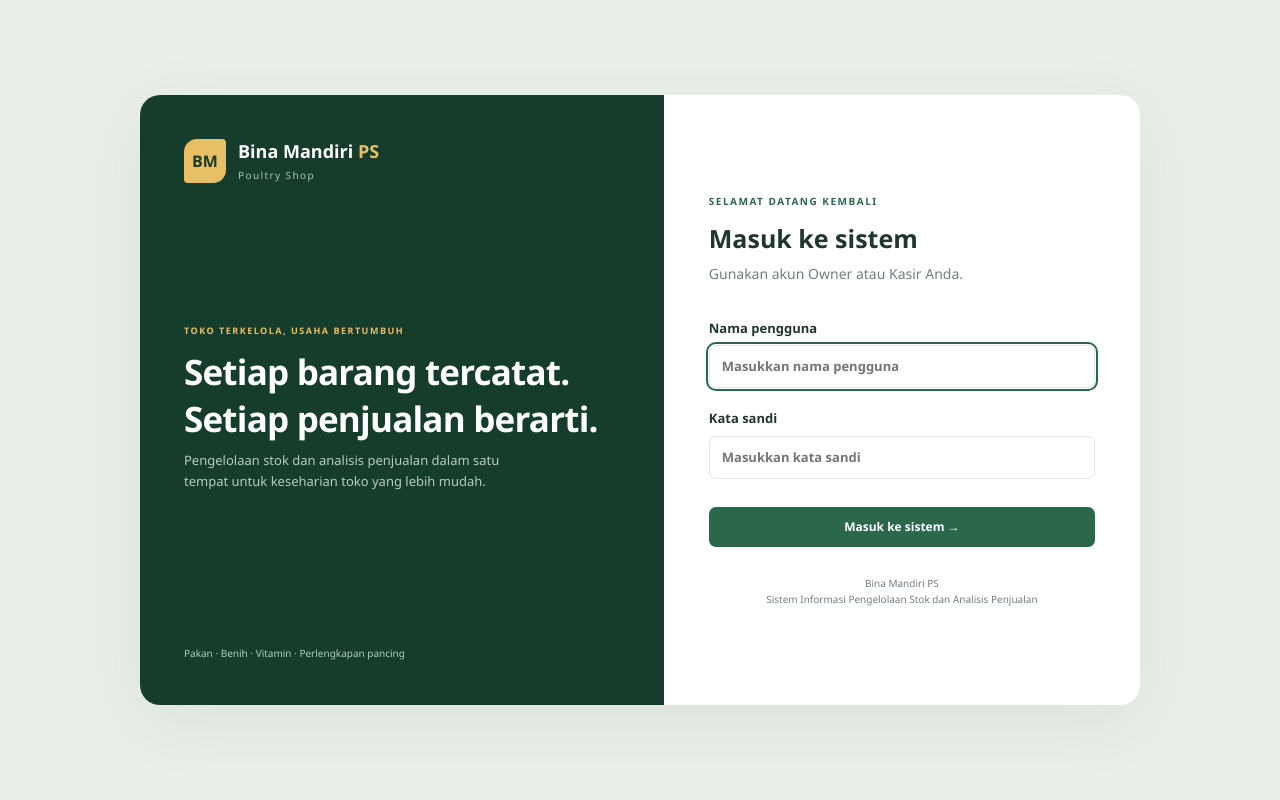
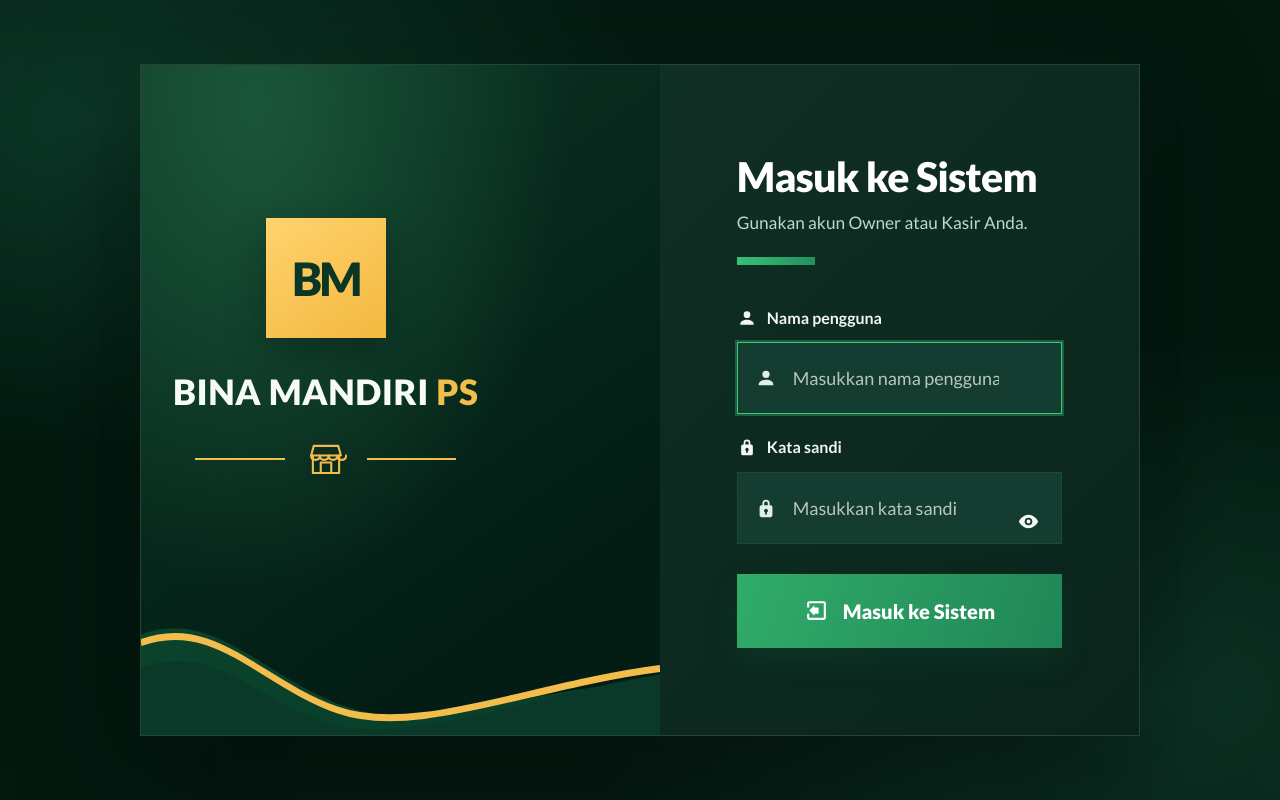
Before and after one commit to muhammadarif17171/mandiri, a Laravel app: page /login in a window 1280 px wide. Run offline with Laravel 12, Linux system fonts and the light colour scheme.

Commit message:
Update login design and use Lato font
Co-authored-by: Copilot App <223556219+Copilot@users.noreply.github.com>

```diff
--- /dev/null
+++ b/public/css/login.css
@@ -0,0 +1,484 @@
+@font-face {
+    font-family: 'Lato';
+    font-style: normal;
+    font-weight: 400;
+    font-display: swap;
+    src: url('../fonts/lato-regular.ttf') format('truetype');
+}
+
+@font-face {
+    font-family: 'Lato';
+    font-style: normal;
+    font-weight: 700;
+    font-display: swap;
+    src: url('../fonts/lato-bold.ttf') format('truetype');
+}
+
+@font-face {
+    font-family: 'Lato';
+    font-style: normal;
+    font-weight: 900;
+    font-display: swap;
+    src: url('../fonts/lato-black.ttf') format('truetype');
+}
+
+.login-page {
+    --login-forest: #09271d;
+    --login-panel: #102f25;
+    --login-input: #153c30;
+    --login-green: #30a66a;
+    --login-gold: #f2bd4b;
+    font-family: 'Lato', 'Segoe UI', sans-serif;
+    min-height: 100vh;
+    padding: clamp(24px, 7vh, 72px) clamp(20px, 6vw, 100px);
+    color: #f5faf6;
+    background:
+        radial-gradient(ellipse at 8% 15%, #0c3828 0, transparent 34%),
+        radial-gradient(ellipse at 91% 87%, #0d3325 0, transparent 36%),
+        #031910;
+}
+
+.login-shell {
+    width: min(1472px, 100%);
+    min-height: max(620px, min(84vh, 800px));
+    grid-template-columns: 1.04fr .96fr;
+    border: 1px solid #ffffff20;
+    border-radius: 30px;
+    background: var(--login-forest);
+    box-shadow: 0 30px 100px #0008, 0 0 50px #35a66b12;
+}
+
+.login-story {
+    position: relative;
+    isolation: isolate;
+    display: grid;
+    place-items: center;
+    min-width: 0;
+    overflow: hidden;
+    padding: 64px 32px 142px;
+    background:
+        radial-gradient(ellipse at 22% 6%, #1b5639 0, transparent 55%),
+        linear-gradient(145deg, #0b3525, #031d14 78%);
+}
+
+.login-brand-lockup {
+    position: relative;
+    z-index: 1;
+    display: flex;
+    flex-direction: column;
+    align-items: center;
+    transform: translateY(-12px);
+}
+
+.login-story .brand-icon {
+    display: grid;
+    place-items: center;
+    width: 120px;
+    height: 120px;
+    border-radius: 28px;
+    background: linear-gradient(145deg, #ffd36e, #f3b83f);
+    box-shadow: 0 14px 36px #0004;
+    color: #0a3625;
+    font-size: 46px;
+    font-weight: 850;
+    letter-spacing: -3px;
+}
+
+.login-brand-name {
+    margin: 30px 0 22px;
+    color: #f7fbf8;
+    font-size: clamp(30px, 3.7vw, 52px);
+    font-weight: 850;
+    letter-spacing: .5px;
+    line-height: 1;
+    text-align: center;
+    white-space: nowrap;
+}
+
+.login-brand-name span {
+    color: var(--login-gold);
+}
+
+.login-shop-icon {
+    display: flex;
+    align-items: center;
+    gap: 20px;
+    color: var(--login-gold);
+}
+
+.login-shop-icon span {
+    width: clamp(52px, 7vw, 120px);
+    height: 2px;
+    background: currentColor;
+}
+
+.login-shop-icon svg {
+    width: 42px;
+    height: 42px;
+    stroke: currentColor;
+    stroke-linecap: round;
+    stroke-linejoin: round;
+    stroke-width: 2.4px;
+    filter: drop-shadow(0 2px 3px #0004);
+}
+
+.login-wave {
+    position: absolute;
+    z-index: 0;
+    inset: auto 0 0;
+    height: 190px;
+    pointer-events: none;
+}
+
+.login-wave svg {
+    display: block;
+    width: 100%;
+    height: 100%;
+}
+
+.login-wave-back {
+    fill: #0c5135aa;
+}
+
+.login-wave-front {
+    fill: #0b3929;
+}
+
+.login-wave-gold {
+    fill: none;
+    stroke: var(--login-gold);
+    stroke-width: 8px;
+}
+
+.login-form {
+    display: flex;
+    justify-content: center;
+    min-width: 0;
+    padding: clamp(40px, 6vw, 84px);
+    background: linear-gradient(135deg, #102f25, #0a241b);
+    color: #f5faf6;
+}
+
+.login-form-inner {
+    width: min(570px, 100%);
+    margin: auto;
+}
+
+.login-form h2 {
+    margin-bottom: 8px;
+    color: #fff;
+    font-size: clamp(30px, 3.2vw, 46px);
+    font-weight: 800;
+    letter-spacing: -.8px;
+    line-height: 1.2;
+}
+
+.login-form .muted {
+    margin-bottom: 20px;
+    color: #c4d5ca;
+    font-size: clamp(15px, 1.35vw, 20px);
+}
+
+.login-accent {
+    display: block;
+    width: 78px;
+    height: 8px;
+    margin-bottom: 40px;
+    border-radius: 20px;
+    background: linear-gradient(90deg, #36c17a, #248f5b);
+}
+
+.login-form form {
+    display: grid;
+    gap: 20px;
+}
+
+.login-field > label {
+    display: flex;
+    align-items: center;
+    gap: 10px;
+    margin: 0 0 12px;
+    color: #f2f7f3;
+    font-size: 16px;
+    font-weight: 650;
+}
+
+.login-field > label svg {
+    width: 20px;
+    height: 20px;
+    fill: currentColor;
+}
+
+.login-input-wrap {
+    position: relative;
+    display: flex;
+    align-items: center;
+}
+
+.login-input-icon {
+    position: absolute;
+    left: 18px;
+    width: 22px;
+    height: 22px;
+    fill: #e0eee5;
+    pointer-events: none;
+}
+
+.login-input-wrap input {
+    width: 100%;
+    min-height: 72px;
+    margin: 0;
+    padding: 0 62px 0 55px;
+    border: 1px solid #1b4a38;
+    border-radius: 16px;
+    background: var(--login-input);
+    color: #fff;
+    font-size: 18px;
+    transition: border-color .15s, box-shadow .15s;
+}
+
+.login-input-wrap input::placeholder {
+    color: #b7c8bd;
+}
+
+.login-input-wrap input:focus {
+    border-color: #3bc77c;
+    outline: none;
+    box-shadow: 0 0 0 2px #3bc77c55;
+}
+
+.login-password-toggle {
+    position: absolute;
+    right: 12px;
+    display: grid;
+    place-items: center;
+    width: 44px;
+    height: 44px;
+    padding: 0;
+    border: 0;
+    border-radius: 50%;
+    background: transparent;
+    color: #f2faf5;
+}
+
+.login-password-toggle:hover {
+    background: #ffffff14;
+}
+
+.login-password-toggle svg {
+    width: 23px;
+    height: 23px;
+    fill: currentColor;
+}
+
+.login-password-toggle svg[hidden] {
+    display: none;
+}
+
+.login-form .login-submit {
+    display: flex;
+    align-items: center;
+    justify-content: center;
+    gap: 14px;
+    width: 100%;
+    min-height: 74px;
+    margin-top: 10px;
+    padding: 12px 22px;
+    border: 0;
+    border-radius: 16px;
+    background: linear-gradient(110deg, #31ac69, #208657);
+    box-shadow: 0 12px 28px #0a5b3b40;
+    color: #fff;
+    font-size: 20px;
+    font-weight: 750;
+    transition: filter .15s, transform .15s;
+}
+
+.login-submit:hover {
+    filter: brightness(1.08);
+    transform: translateY(-1px);
+}
+
+.login-submit:focus-visible,
+.login-password-toggle:focus-visible {
+    outline: 3px solid var(--login-gold);
+    outline-offset: 3px;
+}
+
+.login-submit svg {
+    width: 25px;
+    height: 25px;
+    fill: currentColor;
+}
+
+.login-form .notice.error {
+    margin-bottom: 22px;
+    border: 1px solid #f17e7480;
+    background: #8c37352e;
+    color: #ffc0b8;
+}
+
+@media (max-width: 900px) {
+    .login-page {
+        padding: 24px;
+    }
+
+    .login-shell {
+        width: min(680px, 100%);
+        min-height: 0;
+        grid-template-columns: 1fr;
+    }
+
+    .login-story {
+        min-height: 280px;
+        padding: 24px 20px 76px;
+        gap: 0;
+    }
+
+    .login-brand-lockup {
+        transform: none;
+    }
+
+    .login-story .brand-icon {
+        width: 86px;
+        height: 86px;
+        border-radius: 22px;
+        font-size: 34px;
+    }
+
+    .login-brand-name {
+        margin: 18px 0 14px;
+        font-size: clamp(30px, 5vw, 40px);
+    }
+
+    .login-shop-icon {
+        gap: 16px;
+    }
+
+    .login-shop-icon span {
+        width: 78px;
+    }
+
+    .login-shop-icon svg {
+        width: 36px;
+        height: 36px;
+    }
+
+    .login-wave {
+        height: 110px;
+    }
+
+    .login-form {
+        padding: 42px 44px;
+    }
+
+    .login-form h2 {
+        font-size: 36px;
+    }
+
+    .login-form .muted {
+        font-size: 17px;
+    }
+
+    .login-accent {
+        margin-bottom: 30px;
+    }
+
+    .login-input-wrap input {
+        min-height: 65px;
+        font-size: 16px;
+    }
+
+    .login-form .login-submit {
+        min-height: 65px;
+        margin-top: 0;
+        font-size: 18px;
+    }
+}
+
+@media (max-width: 620px) {
+    .login-page {
+        padding: 16px;
+    }
+
+    .login-shell {
+        width: min(520px, 100%);
+        min-height: 0;
+        grid-template-columns: 1fr;
+        border-radius: 22px;
+    }
+
+    .login-story {
+        min-height: 260px;
+        padding: 26px 18px 78px;
+    }
+
+    .login-brand-lockup {
+        transform: none;
+    }
+
+    .login-story .brand-icon {
+        width: 76px;
+        height: 76px;
+        border-radius: 21px;
+        font-size: 31px;
+    }
+
+    .login-brand-name {
+        margin: 19px 0 14px;
+        font-size: 29px;
+    }
+
+    .login-shop-icon {
+        gap: 12px;
+    }
+
+    .login-shop-icon span {
+        width: 54px;
+    }
+
+    .login-shop-icon svg {
+        width: 34px;
+        height: 34px;
+    }
+
+    .login-wave {
+        height: 100px;
+    }
+
+    .login-form {
+        padding: 32px 24px 36px;
+    }
+
+    .login-form h2 {
+        font-size: 30px;
+    }
+
+    .login-accent {
+        margin-bottom: 28px;
+    }
+
+    .login-form form {
+        gap: 21px;
+    }
+
+    .login-input-wrap input {
+        min-height: 62px;
+        font-size: 16px;
+    }
+
+    .login-submit {
+        min-height: 62px;
+        font-size: 17px;
+    }
+}
+
+.login-shell,
+.login-story .brand-icon,
+.login-input-wrap input,
+.login-accent,
+.login-password-toggle,
+.login-form .login-submit,
+.login-form .notice.error {
+    border-radius: 0;
+}
--- /dev/null
+++ b/public/js/login.js
@@ -0,0 +1,22 @@
+'use strict';
+
+const passwordToggle = document.querySelector('[data-password-toggle]');
+
+if (passwordToggle) {
+    const password = document.getElementById(passwordToggle.dataset.passwordToggle);
+    const eyeOpen = passwordToggle.querySelector('[data-eye-open]');
+    const eyeClosed = passwordToggle.querySelector('[data-eye-closed]');
+
+    if (!password || !eyeOpen || !eyeClosed) {
+        throw new Error('Elemen tombol visibilitas kata sandi tidak lengkap.');
+    }
+
+    passwordToggle.addEventListener('click', () => {
+        const visible = password.type === 'password';
+        password.type = visible ? 'text' : 'password';
+        passwordToggle.setAttribute('aria-label', visible ? 'Sembunyikan kata sandi' : 'Tampilkan kata sandi');
+        passwordToggle.setAttribute('aria-pressed', String(visible));
+        eyeOpen.hidden = visible;
+        eyeClosed.hidden = !visible;
+    });
+}
--- a/resources/views/auth/login.blade.php
+++ b/resources/views/auth/login.blade.php
@@ -1,2 +1,78 @@
-<!DOCTYPE html><html lang="id"><head><meta charset="utf-8"><meta name="viewport" content="width=device-width, initial-scale=1"><title>Masuk · Bina Mandiri PS</title><link rel="stylesheet" href="{{ asset('css/app.css') }}"></head>
-<body class="login-page"><main class="login-shell"><section class="login-story"><div class="brand"><span class="brand-icon">BM</span><span>Bina Mandiri <b>PS</b><small>Poultry Shop</small></span></div><div><p class="eyebrow">TOKO TERKELOLA, USAHA BERTUMBUH</p><h1>Setiap barang tercatat.<br>Setiap penjualan berarti.</h1><p>Pengelolaan stok dan analisis penjualan dalam satu tempat untuk keseharian toko yang lebih mudah.</p></div><span>Pakan · Benih · Vitamin · Perlengkapan pancing</span></section><section class="login-form"><p class="eyebrow">SELAMAT DATANG KEMBALI</p><h2>Masuk ke sistem</h2><p class="muted">Gunakan akun Owner atau Kasir Anda.</p>@if($errors->any())<div class="notice error" role="alert">{{ $errors->first() }}</div>@endif<form method="post" action="{{ route('login.process') }}">@csrf<label>Nama pengguna<input name="username" value="{{ old('username') }}" autocomplete="username" required autofocus maxlength="50" placeholder="Masukkan nama pengguna"></label><label>Kata sandi<input type="password" name="password" autocomplete="current-password" required placeholder="Masukkan kata sandi"></label><button class="btn full" type="submit">Masuk ke sistem →</button></form><p class="login-note">Bina Mandiri PS<br>Sistem Informasi Pengelolaan Stok dan Analisis Penjualan</p></section></main></body></html>
+<!DOCTYPE html>
+<html lang="id">
+<head>
+    <meta charset="utf-8">
+    <meta name="viewport" content="width=device-width, initial-scale=1">
+    <title>Masuk · Bina Mandiri PS</title>
+    <link rel="stylesheet" href="{{ asset('css/app.css') }}">
+    <link rel="stylesheet" href="{{ asset('css/login.css') }}">
+    <script src="{{ asset('js/login.js') }}" defer></script>
+</head>
+<body class="login-page">
+    <main class="login-shell">
+        <section class="login-story" aria-label="Bina Mandiri PS">
+            <div class="login-brand-lockup">
+                <span class="brand-icon" aria-label="Logo BM">BM</span>
+                <h1 class="login-brand-name">BINA MANDIRI <span>PS</span></h1>
+                <div class="login-shop-icon" aria-hidden="true">
+                    <span></span>
+                    <svg viewBox="0 0 48 48" fill="none">
+                        <path d="M7 20h34l-3-11H10L7 20Z"/>
+                        <path d="M9 20v20h30V20M18 40V28h12v12"/>
+                        <path d="M7 20c0 3 2 5 5 5s5-2 5-5c0 3 2 5 5 5s5-2 5-5c0 3 2 5 5 5s5-2 5-5c0 3 2 5 5 5s5-2 5-5"/>
+                    </svg>
+                    <span></span>
+                </div>
+            </div>
+            <div class="login-wave" aria-hidden="true">
+                <svg viewBox="0 0 1000 220" preserveAspectRatio="none">
+                    <path class="login-wave-back" d="M0 104C145 70 245 161 410 190s330-27 590-31v61H0Z"/>
+                    <path class="login-wave-front" d="M0 142c142-30 215 36 360 64s390-32 640-56v70H0Z"/>
+                    <path class="login-wave-gold" d="M0 113c142-31 228 46 378 78s375-29 622-48"/>
+                </svg>
+            </div>
+        </section>
+        <section class="login-form" aria-labelledby="login-title">
+            <div class="login-form-inner">
+                <h2 id="login-title">Masuk ke Sistem</h2>
+                <p class="muted">Gunakan akun Owner atau Kasir Anda.</p>
+                <span class="login-accent" aria-hidden="true"></span>
+            @if($errors->any())
+                <div class="notice error" role="alert">{{ $errors->first() }}</div>
+            @endif
+            <form method="post" action="{{ route('login.process') }}">
+                @csrf
+                <div class="login-field">
+                    <label for="username">
+                        <svg viewBox="0 0 24 24" aria-hidden="true"><path d="M12 12a4 4 0 1 0 0-8 4 4 0 0 0 0 8Zm0 2c-4.42 0-8 2.24-8 5v1h16v-1c0-2.76-3.58-5-8-5Z"/></svg>
+                        Nama pengguna
+                    </label>
+                    <div class="login-input-wrap">
+                        <svg class="login-input-icon" viewBox="0 0 24 24" aria-hidden="true"><path d="M12 12a4 4 0 1 0 0-8 4 4 0 0 0 0 8Zm0 2c-4.42 0-8 2.24-8 5v1h16v-1c0-2.76-3.58-5-8-5Z"/></svg>
+                        <input id="username" name="username" value="{{ old('username') }}" autocomplete="username" required autofocus maxlength="50" placeholder="Masukkan nama pengguna">
+                    </div>
+                </div>
+                <div class="login-field">
+                    <label for="password">
+                        <svg viewBox="0 0 24 24" aria-hidden="true"><path d="M17 9h-1V7a4 4 0 0 0-8 0v2H7a2 2 0 0 0-2 2v9a2 2 0 0 0 2 2h10a2 2 0 0 0 2-2v-9a2 2 0 0 0-2-2Zm-7-2a2 2 0 1 1 4 0v2h-4V7Zm3 9.73V19h-2v-2.27a2 2 0 1 1 2 0Z"/></svg>
+                        Kata sandi
+                    </label>
+                    <div class="login-input-wrap">
+                        <svg class="login-input-icon" viewBox="0 0 24 24" aria-hidden="true"><path d="M17 9h-1V7a4 4 0 0 0-8 0v2H7a2 2 0 0 0-2 2v9a2 2 0 0 0 2 2h10a2 2 0 0 0 2-2v-9a2 2 0 0 0-2-2Zm-7-2a2 2 0 1 1 4 0v2h-4V7Zm3 9.73V19h-2v-2.27a2 2 0 1 1 2 0Z"/></svg>
+                        <input id="password" type="password" name="password" autocomplete="current-password" required placeholder="Masukkan kata sandi">
+                        <button class="login-password-toggle" type="button" data-password-toggle="password" aria-label="Tampilkan kata sandi" aria-pressed="false">
+                            <svg data-eye-open viewBox="0 0 24 24" aria-hidden="true"><path d="M12 5c-5.5 0-9.5 5.2-10 7 .5 1.8 4.5 7 10 7s9.5-5.2 10-7c-.5-1.8-4.5-7-10-7Zm0 11a4 4 0 1 1 0-8 4 4 0 0 1 0 8Zm0-2a2 2 0 1 0 0-4 2 2 0 0 0 0 4Z"/></svg>
+                            <svg data-eye-closed viewBox="0 0 24 24" aria-hidden="true" hidden><path d="m3 2 19 19-1.4 1.4-3.1-3.1a11.8 11.8 0 0 1-5.5 1.4c-5.5 0-9.5-5.2-10-7 .3-1.2 2-3.7 4.6-5.4L1.6 3.4 3 2Zm9 5c5.5 0 9.5 5.2 10 7-.2.7-.9 1.9-2.1 3.1l-3-3a4 4 0 0 0-5.5-5.5l-2.1-2.1A11 11 0 0 1 12 7Zm-2 5a2 2 0 0 0 2 2l-2-2Z"/></svg>
+                        </button>
+                    </div>
+                </div>
+                <button class="login-submit" type="submit">
+                    <svg viewBox="0 0 24 24" aria-hidden="true"><path d="M10 17v-2h4V9h-4V7l-5 5 5 5Zm9-14H5a2 2 0 0 0-2 2v4h2V5h14v14H5v-4H3v4a2 2 0 0 0 2 2h14a2 2 0 0 0 2-2V5a2 2 0 0 0-2-2Z"/></svg>
+                    <span>Masuk ke Sistem</span>
+                </button>
+            </form>
+            </div>
+        </section>
+    </main>
+</body>
+</html>
```
Also changed, not shown: public/fonts/OFL.txt (added, +93 -0 lines), tests/Feature/FoundationTest.php (+26 -0 lines), public/fonts/lato-black.ttf (added), public/fonts/lato-bold.ttf (added), public/fonts/lato-regular.ttf (added).
